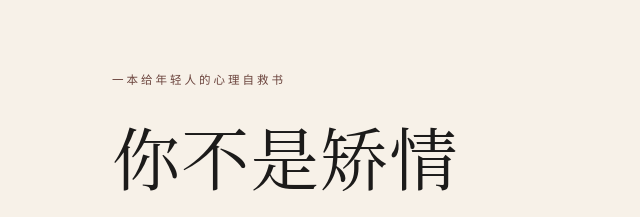
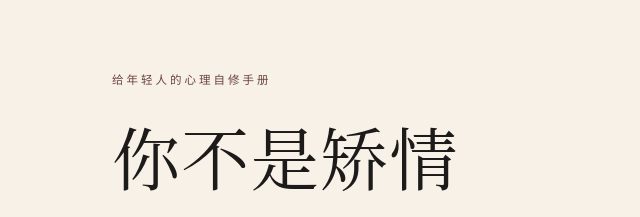
Before and after one commit to oneding/hanbing, a plain HTML site: page index.html in a window 1280 px wide. Shown: the part 127-344 px from the top of the page, 0-640 px from the left. Drawn offline with Linux system fonts and the light colour scheme.

Commit message:
首页标语：给年轻人的心理自修手册

```diff
--- a/index.html
+++ b/index.html
@@ -4,7 +4,7 @@
 <meta charset="UTF-8">
 <meta name="viewport" content="width=device-width, initial-scale=1">
 <title>你不是矫情　心理问题不求人</title>
-<meta name="description" content="一本给年轻人的心理自救书。61 个常见困扰，每个都给你一件今天就能做的事。">
+<meta name="description" content="给年轻人的心理自修手册。61 个常见困扰，每个都给你一件今天就能做的事。">
 <meta name="theme-color" content="#f7f1e8">
 <link rel="icon" href="assets/favicon.svg" type="image/svg+xml">
 <link rel="alternate icon" href="assets/favicon.ico" sizes="16x16 32x32">
@@ -30,7 +30,7 @@
 <main>
   <section class="hero">
     <div class="wrap">
-      <p class="eyebrow">一本给年轻人的心理自救书</p>
+      <p class="eyebrow">给年轻人的心理自修手册</p>
       <h1><span>你不是矫情</span></h1>
       <p class="lede">真正能治好心理问题的，只有自己求助自己。<br>
       这个网站不急着给你贴标签，只给你一件今天就能做的事。</p>
```
